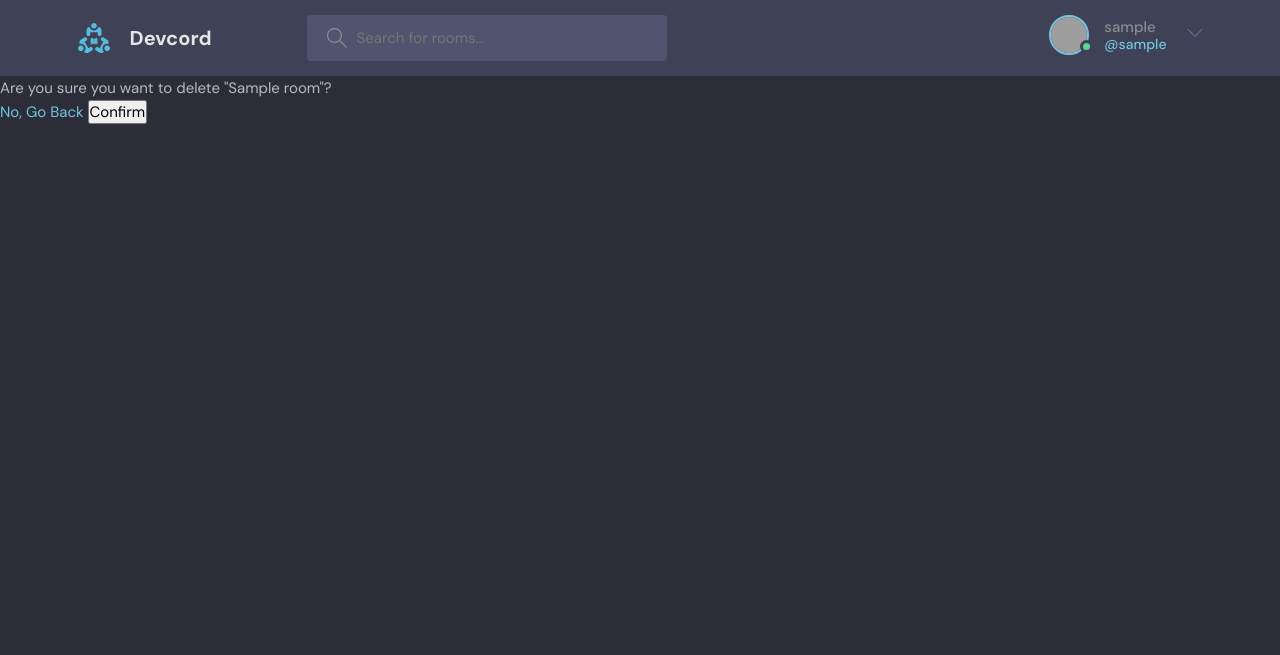
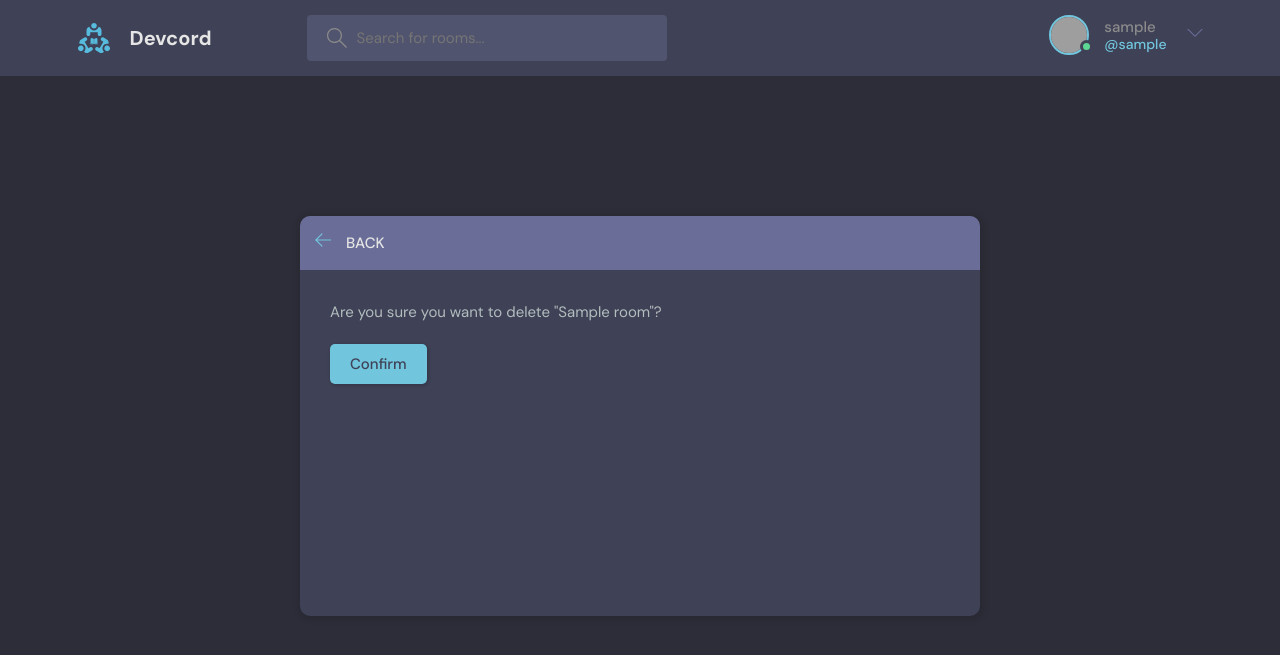
Before and after one commit to Dimah-code/devcord, a Django app: page /delete-room/1 in a window 1280 px wide. Shown: the top 655 px of the page. Run offline with Django 5.2, Linux system fonts and the light colour scheme; a user stored in the database is signed in; tables that the repository leaves empty hold one stand-in row (values such as "Sample post"); grey boxes are pictures that could not be loaded.

Commit message:
refactor: refactor delete.html with new theme

```diff
--- a/base/templates/base/delete.html
+++ b/base/templates/base/delete.html
@@ -1,13 +1,37 @@
 {% extends 'main.html' %}
 
 {% block content %}
+<main class="delete-item layout">
+    <div class="container">
+        <div class="layout__box">
+            <div class="layout__boxHeader">
+                <div class="layout__boxTitle">
+                    <a href="{% url 'home' %}">
+                        <svg version="1.1" xmlns="http://www.w3.org/2000/svg" width="32" height="32"
+                             viewBox="0 0 32 32">
+                            <title>arrow-left</title>
+                            <path
+                                    d="M13.723 2.286l-13.723 13.714 13.719 13.714 1.616-1.611-10.96-10.96h27.625v-2.286h-27.625l10.965-10.965-1.616-1.607z">
+                            </path>
+                        </svg>
+                    </a>
+                    <h3>Back</h3>
+                </div>
+            </div>
+            <div class="layout__body">
+                <form class="form" action="" method="post">
+                    {% csrf_token %}
+                    <div class="form__group">
+                        <p>Are you sure you want to delete "{{obj}}"?</p>
+                    </div>
 
-<form method="POST" action="" >
-    {% csrf_token %}
-    <p>Are you sure you want to delete "{{obj}}"?</p>
-    <a href="{{request.META.HTTP_REFERER}}">No, Go Back</a>
-    <input type="submit" value="Confirm">
+                    <div class="for__group">
+                        <input class="btn btn--main" type="submit" value="Confirm"/>
+                    </div>
 
-</form>
-
-{% endblock content %}
+                </form>
+            </div>
+        </div>
+    </div>
+</main>
+{% endblock %}
```
